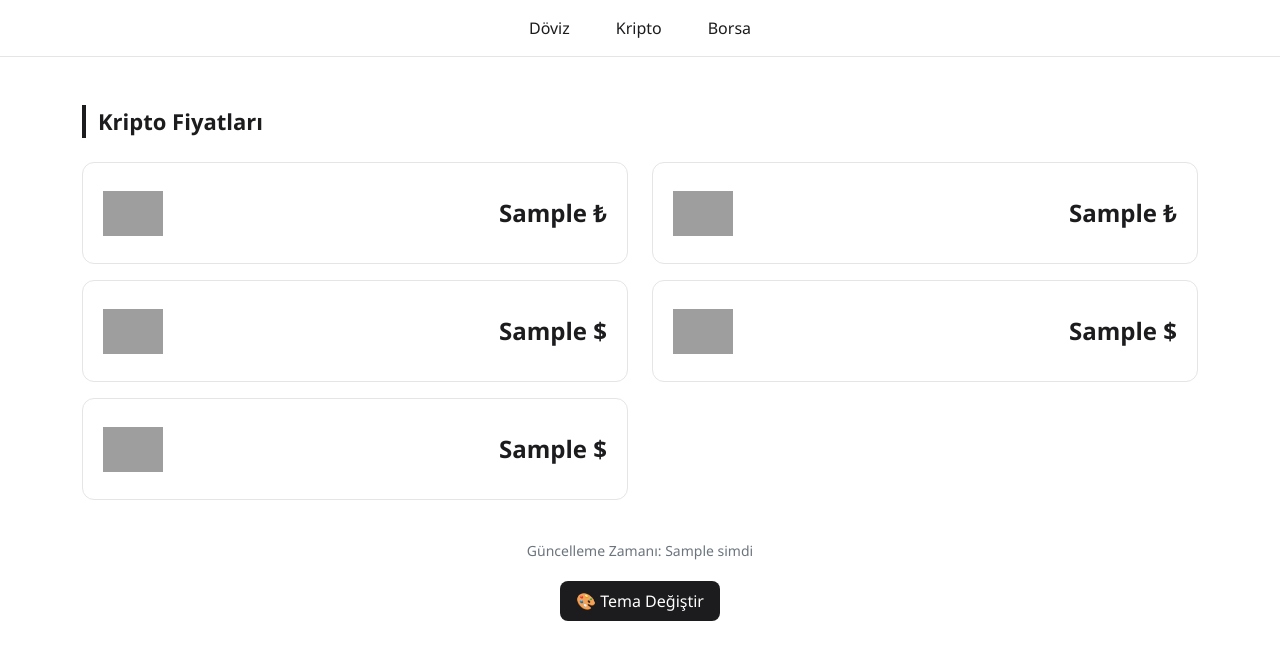
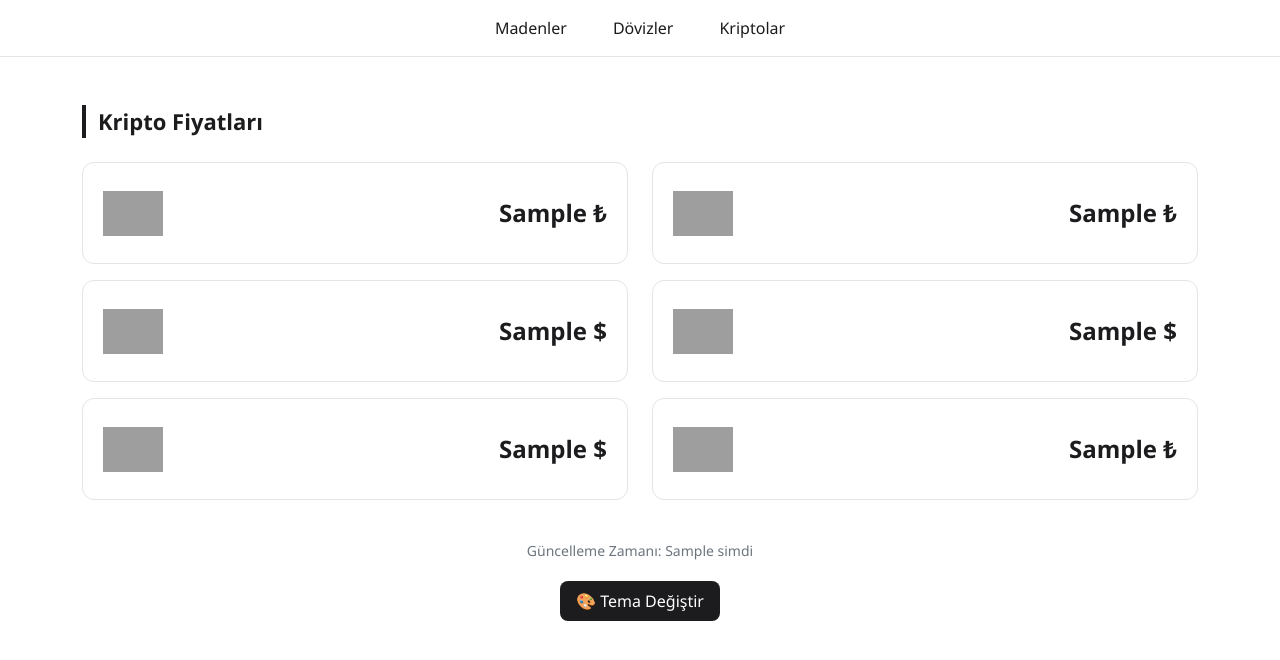
Before and after one commit to sefamutlu0/gold-site, a Flask app: template templates/index.html in a window 1280 px wide. Shown: the top 660 px of the page. Run offline with Flask 3, Linux system fonts and the light colour scheme; the template is opened without the code that fills it: most values are stand-ins (such as "Sample title", 1, 10 or a date in 2020); grey boxes are pictures that could not be loaded.

Commit message:
Update index.html

```diff
--- a/templates/index.html
+++ b/templates/index.html
@@ -14,13 +14,13 @@
     <div class="container-fluid">
       <ul class="navbar-nav mx-auto flex-row">
         <li class="nav-item">
-          <a class="nav-link" href="#">Döviz</a>
+          <a class="nav-link" href="#">Madenler</a>
         </li>
         <li class="nav-item">
-          <a class="nav-link" href="#">Kripto</a>
+          <a class="nav-link" href="#">Dövizler</a>
         </li>
         <li class="nav-item">
-          <a class="nav-link" href="#">Borsa</a>
+          <a class="nav-link" href="#">Kriptolar</a>
         </li>
       </ul>
     </div>
@@ -60,6 +60,12 @@
           <div class="card-price">{{ xrp_fiyat }} $</div>
         </div>
       </div>
+      <div class="col-12 col-md-6">
+        <div class="card d-flex flex-row align-items-center justify-content-between">
+          <div class="card-icon"><img src="/vbtyz.png" alt="icon"></div>
+          <div class="card-price">{{ vbtyz_fiyat }} ₺</div>
+        </div>
+      </div>
     </div>
 
     <div class="update-time">Güncelleme Zamanı: {{ simdi }}</div>
```
